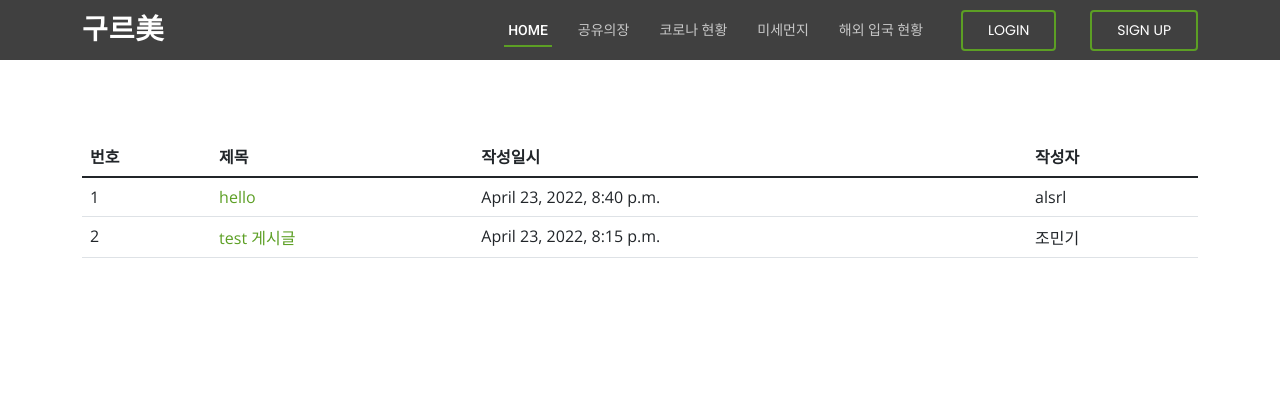
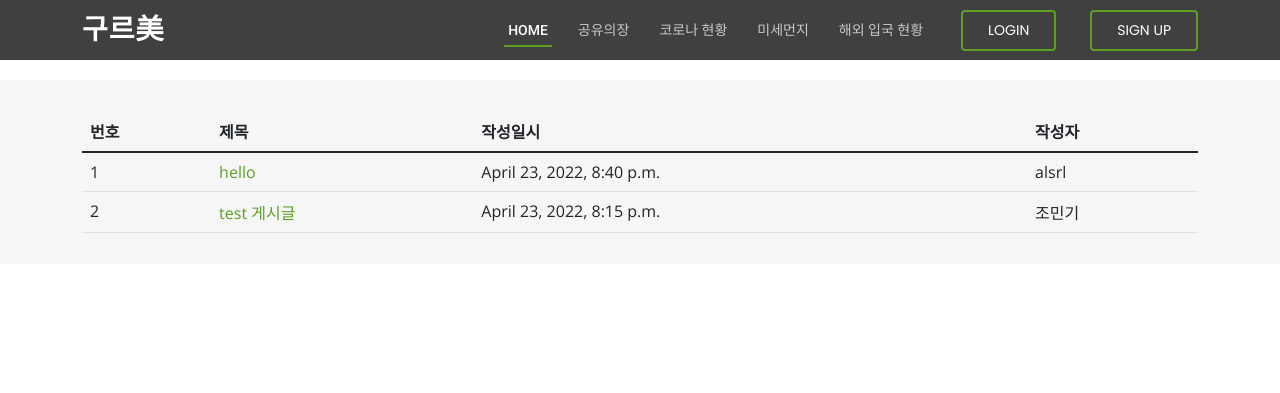
Before and after one commit to mingi-1230/web_dajngo, a Django app: page /board/ in a window 1280 px wide. Shown: the top 393 px of the page. Run offline with Django 3.2, Linux system fonts and the light colour scheme; data comes from the database, SQL or seed files in the repository; both versions use the stored data as it was after the commit; some libraries are stand-ins or nearby versions.

Commit message:
dockerfile

```diff
--- a/django/templates/board/list.html
+++ b/django/templates/board/list.html
@@ -2,18 +2,12 @@
 {% block content %}
 {% load static %}
 <link href='{% static "/css/style.css" %}' rel="stylesheet">
-<section id="about" class="about" >
-    <div class="container">
-
-</div>
-<section id="about" class="about" >
-    <div class="container">
+    <!-- ======= Breadcrumbs ======= -->
+    <section class="breadcrumbs">
+        <div class="container">
 
 </div>
 <div class="container my-3">
-    {% if user.is_authenticated %}
-    <button class="btn btn-primary"  onclick="location.href='{% url 'board:addpostmove' %}'">글쓰기</button>
-    {% endif %}
     <table class="table">
         <thead>
             <tr class="thead-dark">
@@ -35,8 +29,15 @@
         {% endif %}
         </tbody>
     </table>
+
+    <div style="float: right; margin-top: 20px;">
+    {% if user.is_authenticated %}
+    <button class="btn btn-outline-success" onclick="location.href='{% url 'board:addpostmove' %}'">글쓰기</button>
+    {% endif %}
+    </div>
 </div>
-
+</div>
+</section>
 {% endblock %}
 <!-- 기본 템플릿 안에 삽입될 내용 End -->
 <script src="https://cdn.jsdelivr.net/npm/bootstrap@5.0.0-beta1/dist/js/bootstrap.bundle.min.js" integrity="sha384-ygbV9kiqUc6oa4msXn9868pTtWMgiQaeYH7/t7LECLbyPA2x65Kgf80OJFdroafW" crossorigin="anonymous"></script>
```
Also changed, not shown: django/templates/board/addpost.html (+11 -13 lines), django/templates/table/table.html (+2 -6 lines), django/db.sqlite3.
